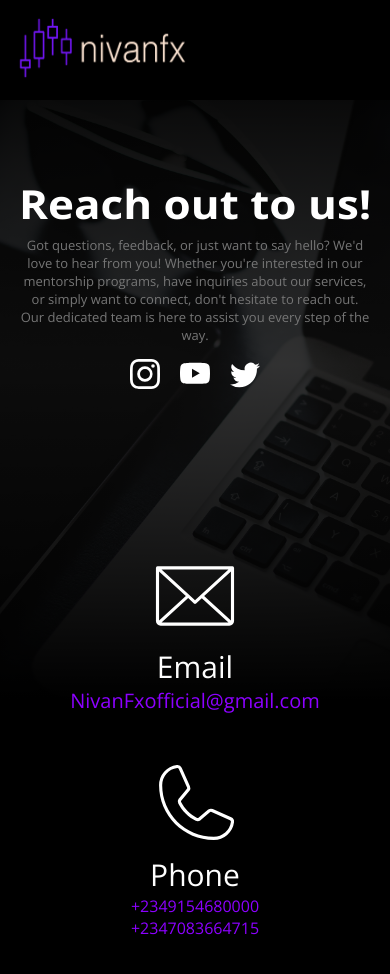
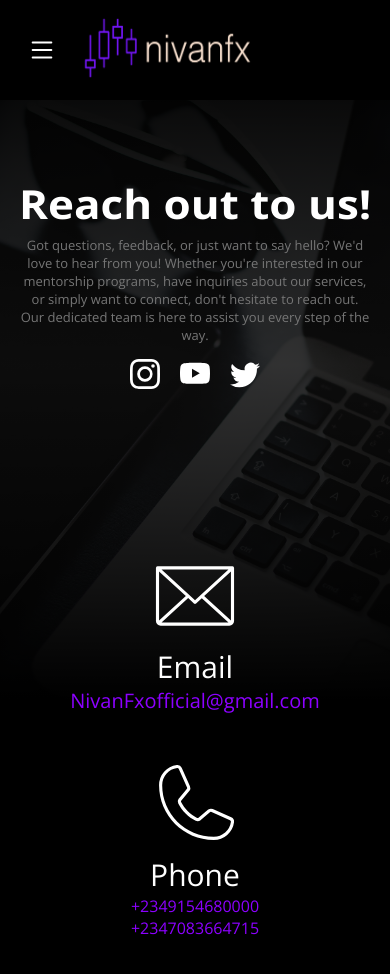
Before and after one commit to omagaowi/nivanfx.com, a React (Vite) app: page /contact in a window 390 px wide. Shown: the top 974 px of the page. Built offline with nearby package versions, Linux system fonts and the light colour scheme.

Commit message:
mobile nav

```diff
--- /dev/null
+++ b/src/components/MobileNav.jsx
@@ -0,0 +1,33 @@
+import { useState } from 'react'
+import '../styles/mobileNav.css'
+
+let toggleMobileNav
+
+const MobileNav = () => {
+    const [show, setShow] = useState(false)
+
+    toggleMobileNav = (state) => {
+        setShow(state)
+    }
+
+    return (
+        <div className={`mobile-nav ${ show? `show`: '' }`}>
+             <div className="close" onClick={()=>{
+                toggleMobileNav(false)
+             }}>
+                    <svg xmlns="http://www.w3.org/2000/svg" width="16" height="16" fill="currentColor" className="bi bi-x-lg" viewBox="0 0 16 16">
+                        <path d="M2.146 2.854a.5.5 0 1 1 .708-.708L8 7.293l5.146-5.147a.5.5 0 0 1 .708.708L8.707 8l5.147 5.146a.5.5 0 0 1-.708.708L8 8.707l-5.146 5.147a.5.5 0 0 1-.708-.708L7.293 8 2.146 2.854Z"/>
+                      </svg>
+                </div>
+                <ul>
+                    <li><a href="">Home</a></li>
+                    <li><a href="">Services</a></li>
+                    <li><a href="">Contact</a></li>
+                    <li><a href="">Broker</a></li>
+                </ul>
+        </div>
+    )
+}
+
+export default MobileNav
+export { toggleMobileNav }
--- a/src/components/NavBar.jsx
+++ b/src/components/NavBar.jsx
@@ -3,6 +3,7 @@
 import Logo2 from '../assets/logo.png'
 import { useRef, useState, useTransition, useEffect } from 'react'
 import { NavLink, useNavigate } from 'react-router-dom'
+import { toggleMobileNav } from './MobileNav'
 
 let navbarRef
 
@@ -24,6 +25,13 @@
         <nav ref={ navbarRef } className={white? 'white remove': 'remove'}>
             <div className="loading">
                 <div className="loader"></div>
+            </div>
+            <div className="hamburger" onClick={() => {
+                toggleMobileNav(true)
+            }}>
+                <svg xmlns="http://www.w3.org/2000/svg" width="16" height="16" fill="currentColor" class="bi bi-list" viewBox="0 0 16 16">
+                <path fill-rule="evenodd" d="M2.5 12a.5.5 0 0 1 .5-.5h10a.5.5 0 0 1 0 1H3a.5.5 0 0 1-.5-.5m0-4a.5.5 0 0 1 .5-.5h10a.5.5 0 0 1 0 1H3a.5.5 0 0 1-.5-.5m0-4a.5.5 0 0 1 .5-.5h10a.5.5 0 0 1 0 1H3a.5.5 0 0 1-.5-.5"/>
+                </svg>
             </div>
             <div className="logo" onClick={()=>{
                             startTransition(()=>{
--- a/src/pages/Contact/Contact.jsx
+++ b/src/pages/Contact/Contact.jsx
@@ -5,6 +5,7 @@
 import { navAnimationsDesktop } from '../../animations/navAnimations.js'
 import { runContactAnimations } from '../../animations/contactAnimations.js'
 import Footer from '../../components/Footer.jsx'
+import MobileNav from '../../components/MobileNav.jsx'
 
 
 const Contact = () => {
@@ -25,6 +26,7 @@
     return (
         <div className="container contact-container">
              <NavBar white = { false }/>
+             <MobileNav />
              <ContactMain />
              <Footer black={ true }/>
         </div>
--- a/src/pages/Home/Home.jsx
+++ b/src/pages/Home/Home.jsx
@@ -7,6 +7,7 @@
 import { navAnimationsDesktop } from "../../animations/navAnimations.js"
 import { runHomeAnimations } from "../../animations/homeAnimations.js"
 import { heroRef } from "./HeroSection/HeroSection.jsx"
+import MobileNav from "../../components/MobileNav.jsx"
 const Home = () => {
     let rendered = false
     useEffect(()=>{
@@ -19,6 +20,7 @@
     return (
         <div className="container home-container">
             <NavBar white = { false }/>
+            <MobileNav />
             <HomeMain />
         </div>
     )
--- a/src/pages/Home/home.css
+++ b/src/pages/Home/home.css
@@ -24,7 +24,7 @@
     height: fit-content;
 }
 
-.full-body .t:nth-child(2){
+.full-body .body-part:nth-child(2){
     pointer-events: all;
     background: #fff;
     background: url('../../assets/firstbg.jpg');
--- a/src/pages/Mentorships/Mentorsips.jsx
+++ b/src/pages/Mentorships/Mentorsips.jsx
@@ -5,6 +5,7 @@
 import { navAnimationsDesktop } from "../../animations/navAnimations.js"
 import { runMentorshipAnimations } from "../../animations/mentorshipAnimations.js"
 import Footer from "../../components/Footer.jsx"
+import MobileNav from "../../components/MobileNav.jsx"
 
 const Mentorships = () => {
     let rendered = false
@@ -45,6 +46,7 @@
     return (
         <div className="mentorships container" ref={ mentorshipMainRef }>
             <NavBar white = { true }/>
+            <MobileNav />
             <MentorshipsMain />
             <Footer />
         </div>
--- a/src/pages/Services/ServicesPage.jsx
+++ b/src/pages/Services/ServicesPage.jsx
@@ -6,6 +6,7 @@
 import { serviceCardsAnimation } from "../../animations/homeAnimations.js"
 import { servicesHeaderAnimation } from "../../animations/homeAnimations.js"
 import Footer from "../../components/Footer.jsx"
+import MobileNav from "../../components/MobileNav.jsx"
 
 
 const ServicesPage = () => {
@@ -40,6 +41,7 @@
     return (
         <div className="services-page">
             <NavBar white={ true } />
+            <MobileNav />
             <ServiceSection />
             <Footer />
         </div>
--- a/src/pages/Signals/Signals.jsx
+++ b/src/pages/Signals/Signals.jsx
@@ -6,6 +6,7 @@
 import { runSignalsAnimations } from "../../animations/signalsAnimations.js"
 import { navAnimationsDesktop } from "../../animations/navAnimations.js"
 import Footer from "../../components/Footer.jsx"
+import MobileNav from "../../components/MobileNav.jsx"
 
 const Signals = () => {
     let rendered = false
@@ -26,6 +27,7 @@
     return (
         <div className="signals container" ref={ signalsMainRef }>
              <NavBar white = { true }/>
+             <MobileNav />
              <SignalsMain />
              <Footer />
         </div>
--- /dev/null
+++ b/src/styles/mobileNav.css
@@ -0,0 +1,69 @@
+.mobile-nav{
+    display: flex;
+    position: fixed;
+    top: 0px;
+    left: 0px;
+    width: 300px;
+    height: 100vh;
+    transform: translateX(-330px);
+    /* margin-left: -400px; */
+    z-index: 1;
+    background: rgb(0, 0, 0, .96);
+    transition: all .4s ease;
+}
+
+.mobile-nav .close{
+    position: absolute;
+    top: 20px;
+    left: 20px;
+    z-index: 1;
+    color: #fff;
+  }
+
+
+
+  .mobile-nav .close svg{
+    width: 27px;
+    height: 27px;
+    color: red;
+  }
+
+  .mobile-nav ul{
+    width: 100%;
+    display: flex;
+    align-items: center;
+    flex-direction: column;
+  }
+
+
+
+  .mobile-nav ul li{
+    width: 100%;
+    height: 25%;
+    display: flex;
+    align-items: center;
+    justify-content: center;
+    list-style: none;
+    font-family: 'Trebuchet MS', 'Lucida Sans Unicode', 'Lucida Grande', 'Lucida Sans', Arial, sans-serif;
+  }
+
+  .mobile-nav a{
+    color: #fff;
+    text-decoration: none;
+    font-size: 25px;
+  }
+
+  .hamburger{
+    display: flex;
+    position: relative;
+    left: 7%;
+  }
+
+  .hamburger svg{
+    width: 26px;
+    height: 26px;
+  }
+
+  .mobile-nav.show{
+    transform: translateX(0);
+  }
--- a/src/styles/navbar.css
+++ b/src/styles/navbar.css
@@ -113,6 +113,9 @@
     animation-duration: 3s;
 }
 
+nav .hamburger{
+    display: none;
+}
 
 nav .loading.show,
 .full-screen-loader .loading.show{
@@ -139,6 +142,25 @@
         width: 175px;
         height: 70px;
     }
+
+    nav .hamburger{
+        display: flex;
+        position: absolute;
+    }
+
+    nav .hamburger svg{
+        color: #fff;
+        width: 30px;
+        height: 30px;
+    }
+
+    nav.white .hamburger svg{
+        color: #000;
+    }
+
+    nav .logo{
+        margin-left: 80px;
+    }
  }
 
  @keyframes load {
```
